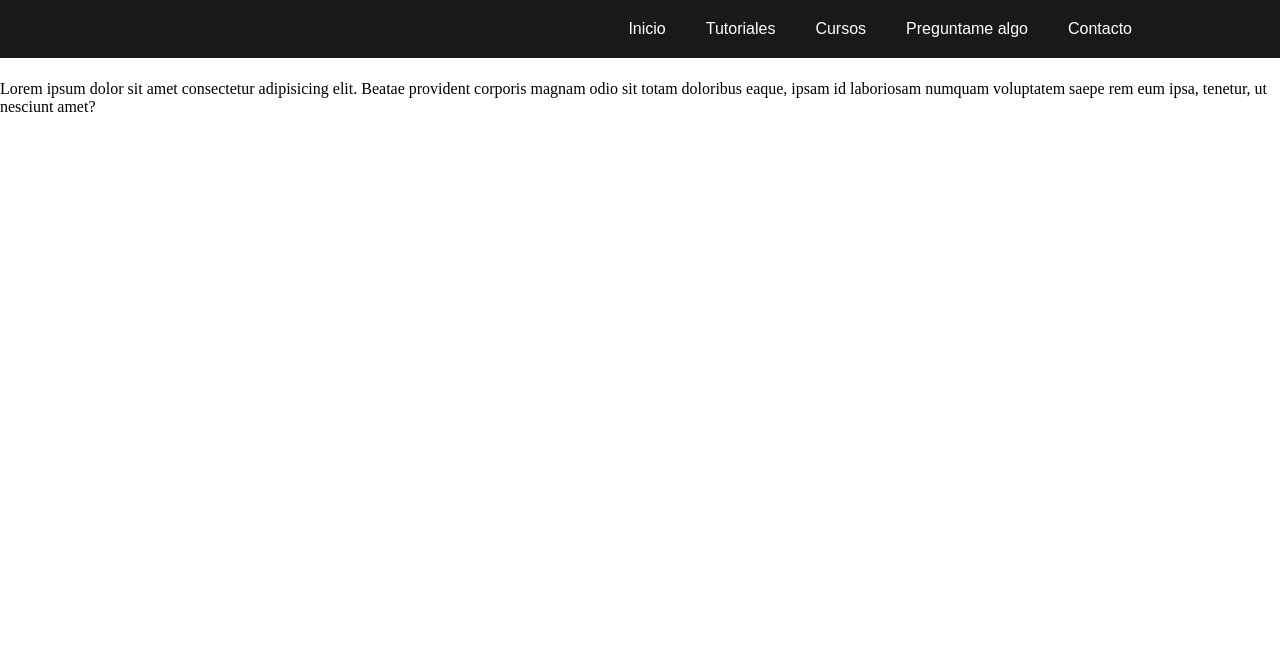
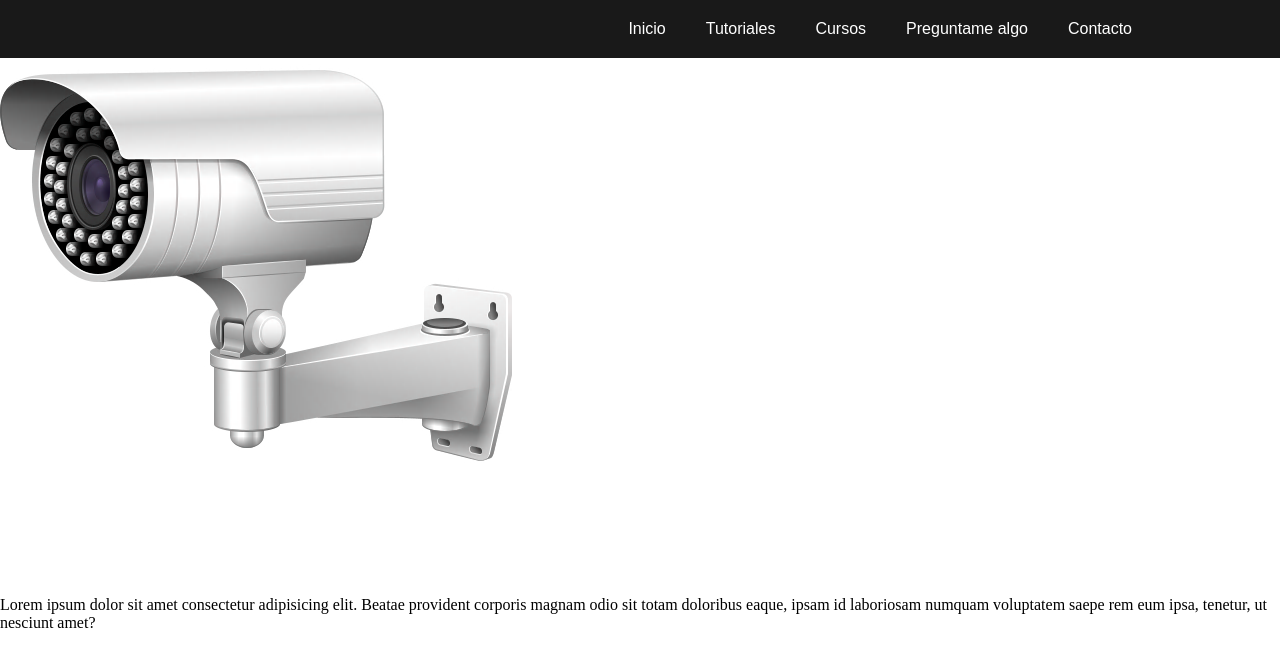
Before and after one commit to IvanJLopez/ivan, a plain HTML site: page tutoriales.html in a window 1280 px wide. Drawn offline with Linux system fonts and the light colour scheme.

Commit message:
Agrege img de camara a tutoriales.html

```diff
--- a/tutoriales.html
+++ b/tutoriales.html
@@ -22,6 +22,9 @@
             </nav>
         </section>
     </header>
+    <div class="imagen">
+        <img src="img/pngocean.com.png" alt="camara">
+    </div>
     <p>Lorem ipsum dolor sit amet consectetur adipisicing elit. Beatae provident corporis magnam odio sit totam doloribus eaque, ipsam id laboriosam numquam voluptatem saepe rem eum ipsa, tenetur, ut nesciunt amet?</p>
 </body>
 
```
Also changed, not shown: img/pngocean.com.png (added).
